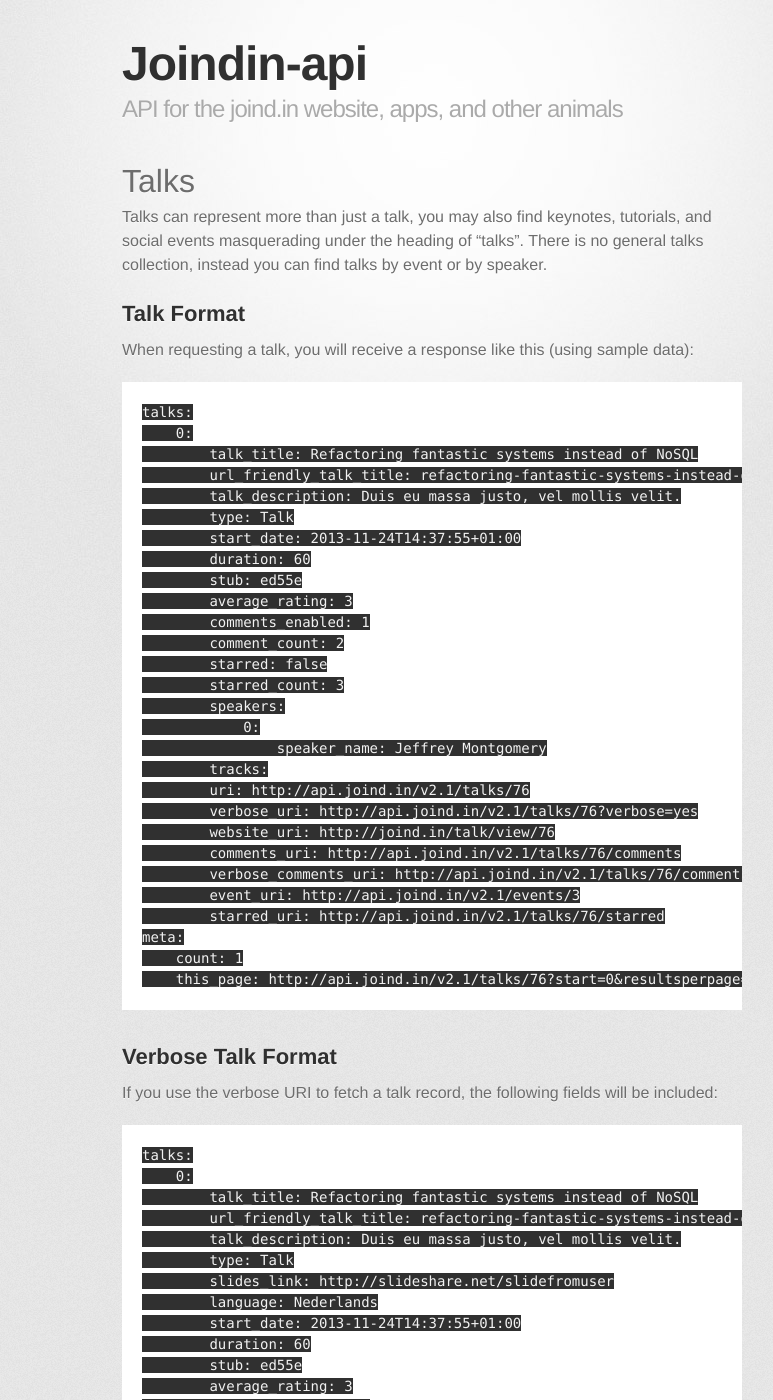
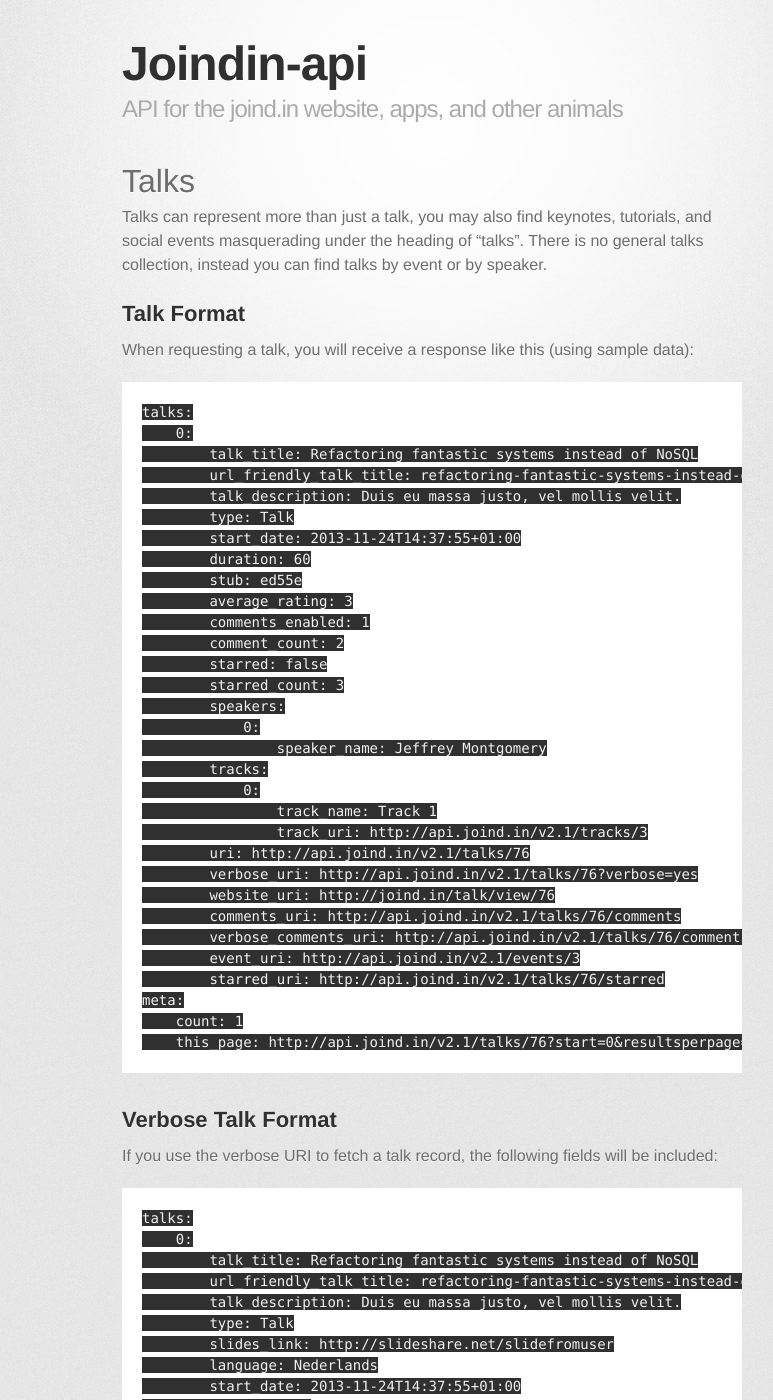
Before and after one commit to joindin/joindin-api, a Jekyll site: the page built from talks.md, in a window 1280 px wide and 1400 px high. Shown: the whole window, without its empty margins (208-981 px from the left). Built offline with Jekyll 4.4.1, drawn with Linux system fonts in a browser that asks for light colours; some web fonts are replaced; some of the changed text lies outside the part shown.

Commit message:
Add track_uri to talk record output.

```diff
--- a/talks.md
+++ b/talks.md
@@ -30,6 +30,9 @@
             0:
                 speaker_name: Jeffrey Montgomery
         tracks:
+            0:
+                track_name: Track 1
+                track_uri: {{ site.apiurl }}/v2.1/tracks/3
         uri: {{ site.apiurl }}/v2.1/talks/76
         verbose_uri: {{ site.apiurl }}/v2.1/talks/76?verbose=yes
         website_uri: http://joind.in/talk/view/76
@@ -67,6 +70,9 @@
             0:
                 speaker_name: Jeffrey Montgomery
         tracks:
+            0:
+                track_name: Track 1
+                track_uri: {{ site.apiurl }}/v2.1/tracks/3
         uri: http://api.joindin.local/v2.1/talks/76
         verbose_uri: http://api.joindin.local/v2.1/talks/76?verbose=yes
         website_uri: http://joind.in/talk/view/76
@@ -98,7 +104,7 @@
 *  ``starred``: If the user is authenticated, boolean value indicating whether the user has starred this talk or not.  For unauthenticated users, this field will always be false.
 *  ``starred_count``: Calculated field showing how many times this talk has been starred.
 *  ``speakers``: An array of the speakers giving the session.  If the speaker has claimed the talk, this includes a speaker_uri which points to their user record.  *See also* [users]({{ site.baseurl}}/users.html)
-*  ``tracks``: An array of the tracks that this talk is in, if any.  Just shows track labels
+*  ``tracks``: An array of the tracks that this talk is in, if any.  Shows track labels and a URI for each track.
 *  ``website_uri``: The page for this talk on the main joind.in website
 
 ## Talk Hypermedia
```
